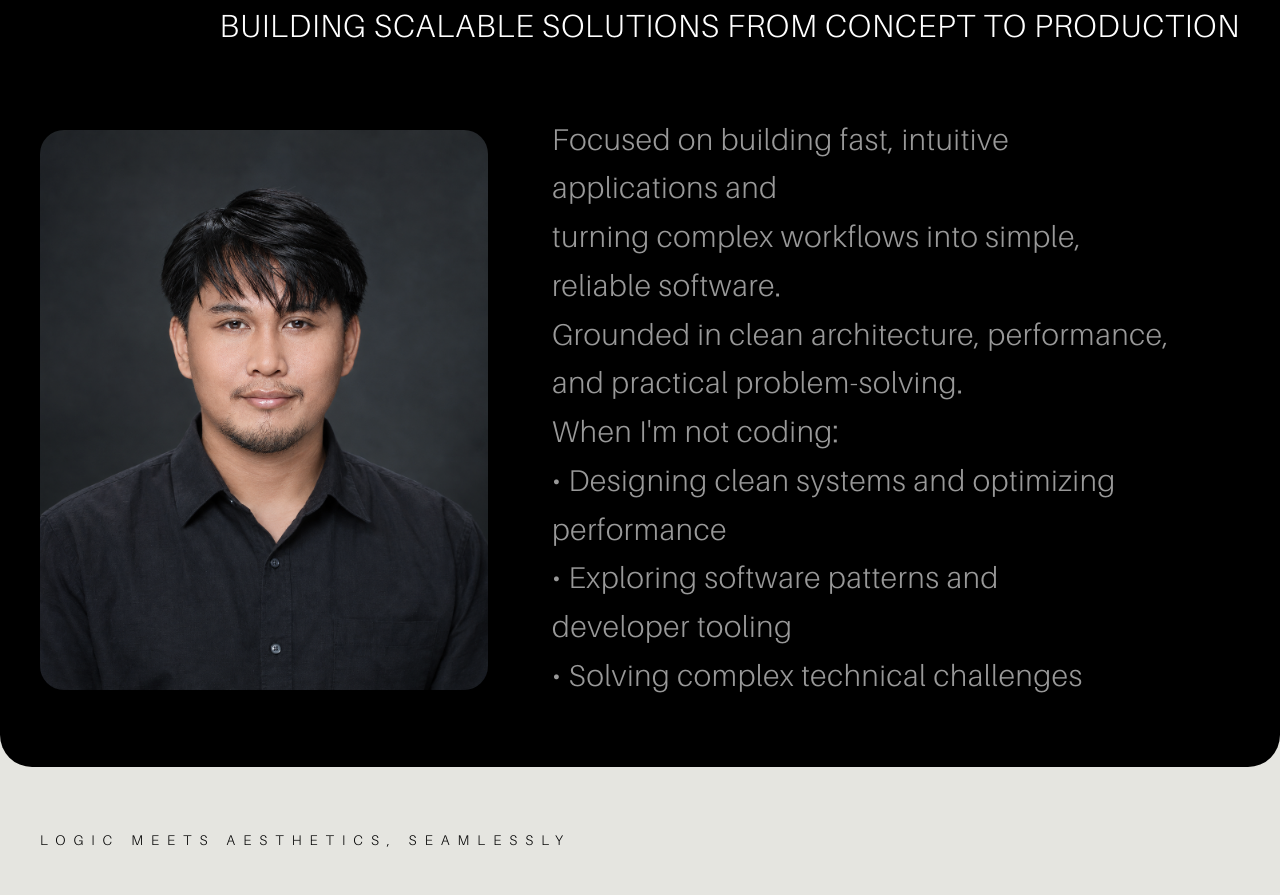
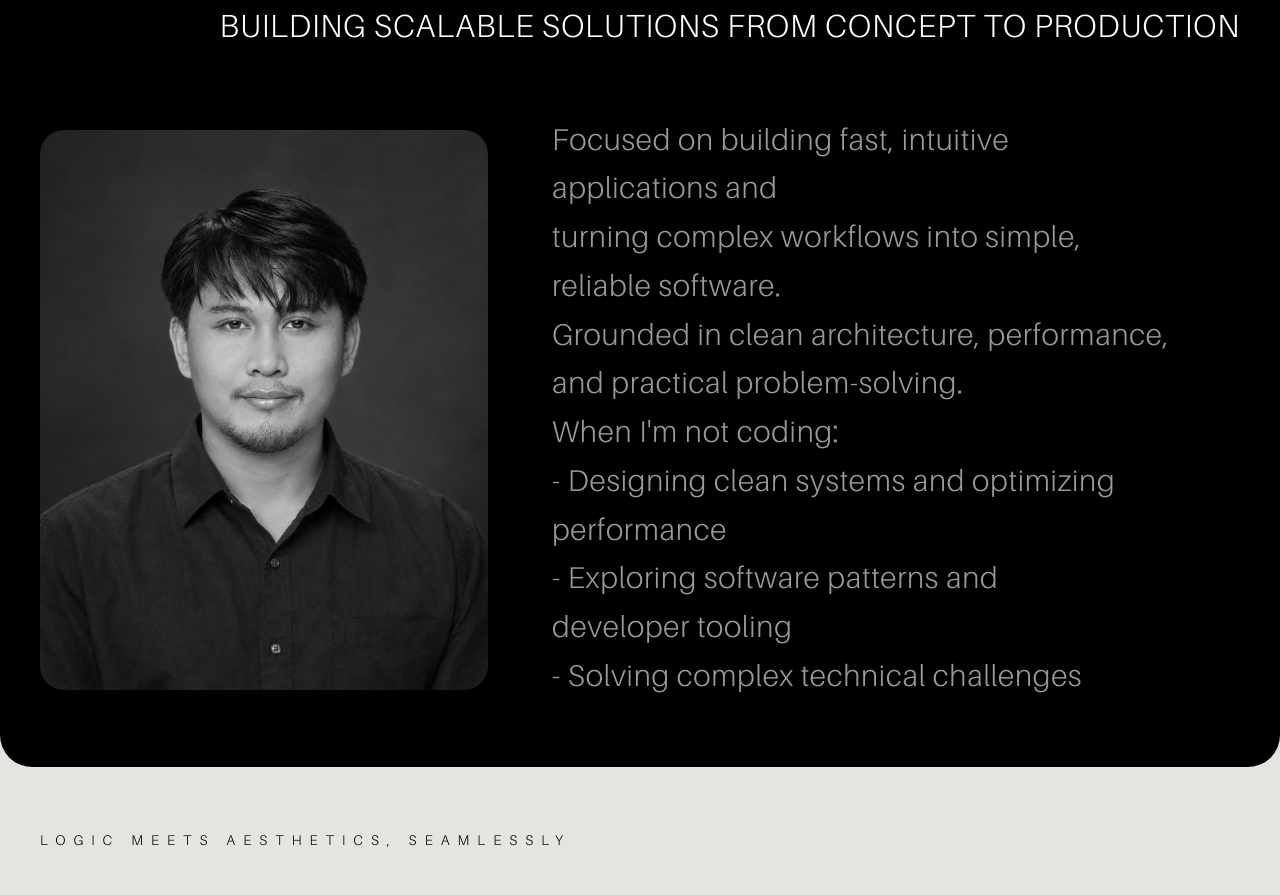
Before and after one commit to Jpallam09/my-portfolio, a React (Vite) app: page / in a window 1280 px wide. Shown: the part 4880-5775 px from the top of the page. Built offline with nearby package versions, Linux system fonts and the light colour scheme.

Commit message:
refactor(About.tsx): adjust formatting and improve readability of developer description

```diff
--- a/src/sections/About.tsx
+++ b/src/sections/About.tsx
@@ -5,7 +5,7 @@ import { useGSAP } from "@gsap/react";
 import { gsap } from "../lib/gsap";
 
 const About = () => {
-const text = `Driven Software Developer
+  const text = `Driven Software Developer
     Building scalable solutions from concept to production`;
 
   const aboutText = `Focused on building fast, intuitive applications and
@@ -13,9 +13,9 @@ const text = `Driven Software Developer
   Grounded in clean architecture, performance,
   and practical problem-solving.
   When I'm not coding:
-• Designing clean systems and optimizing performance
-• Exploring software patterns and developer tooling
-• Solving complex technical challenges`;
+- Designing clean systems and optimizing performance
+- Exploring software patterns and developer tooling
+- Solving complex technical challenges`;
   const imgRef = useRef<HTMLImageElement | null>(null);
   useGSAP(() => {
     // The whole section shrinks slightly as it goes past, which pulls the eye
@@ -63,7 +63,7 @@ const text = `Driven Software Developer
           ref={imgRef}
           src="/images/jp.png"
           alt="man"
-          className="w-md rounded-3xl"
+          className="w-md rounded-3xl grayscale transition-[filter] duration-500 hover:grayscale-0"
         />
         <AnimatedTextLines text={aboutText} className={"w-full"} />
       </div>
```
